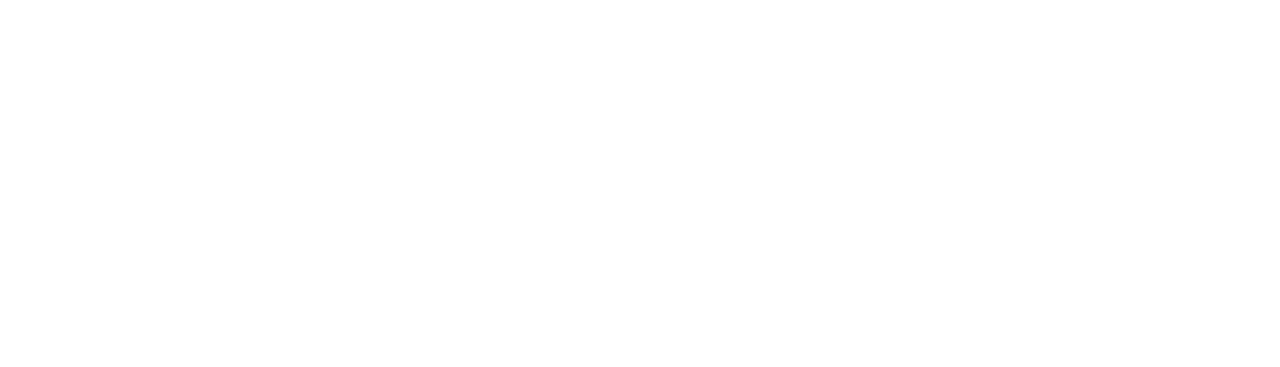
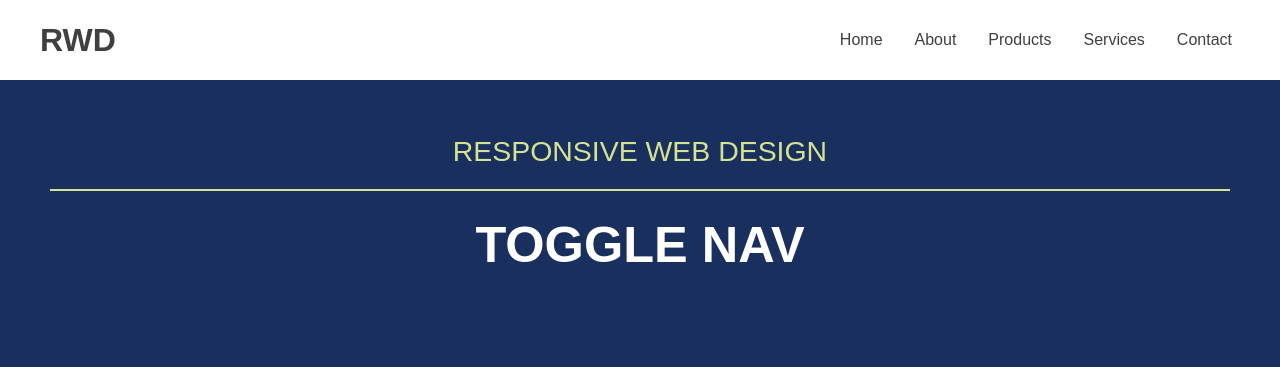
Before and after one commit to srai10/demo-toggle-nav, a plain HTML site: page index.html in a window 1280 px wide. Drawn offline with Linux system fonts and the light colour scheme.

Commit message:
demo completed

```diff
--- a/css/styles.css
+++ b/css/styles.css
@@ -1,4 +1,116 @@
 body {
     background-color: #192f5e;
     font-family: sans-serif;
+    color: #f5f5f5;
 }
+
+.flex-container {
+    display: flex;
+    align-items: center;
+    justify-content: space-between;
+}
+
+p {
+    color: #d5e294;
+    border-bottom: 2px solid #d5e294;
+    padding-bottom: 1rem;
+    margin-bottom: 1rem;
+    font-size: 1.777rem;
+
+}
+
+h2 {
+    color: #fff;
+    font-size: 3.157rem;
+    margin-bottom: 2rem;
+}
+
+/* Step 1: Style the default nav in it's showing state. Starting with the mobile view, style the layout and links for how they will look when visible. */
+
+header {
+    background-color: #fff;
+    padding: 1rem;
+}
+
+header a {
+    color: #3f3f3f;
+    text-decoration: none;
+    display: block;
+  }
+
+.menu a:hover,
+.menu a:active {
+    background-color: gainsboro;
+    border-radius: 4px;
+}
+
+.menu li {
+    line-height: 40px;
+    text-align: center;
+}
+
+button {
+    background-color: #fff;
+    border: none;
+}
+
+/* Step: 2: Now let's hide the menu. Once it's hidden this is the default load stage. If using display: none--that property cannot be transitioned */
+header nav {
+    max-height: 0;
+    overflow: hidden;
+    transition: max-height 1s ease-in-out;
+    /* Lets position this absolute and it will disappear from the document flow, and it will not leave a space where it was */
+    /*this position is in relation to the viewport because we are not positioning this to the parent container (parent container = position relative) */
+    position: absolute;
+    top: 4.6875rem;
+    left: 0;
+    width: 100vw;
+    background-color: #fff;
+}
+
+/* Step 3: Create a special class that will show the menu. This class name will only exist in the CSS file for now. The JavaScript file will add this class to the markup for us. */
+.show-nav {
+    max-height: 16rem;
+}
+
+section {
+    padding: 3.125rem;
+    text-align: center;
+    text-transform: uppercase;
+}
+
+/* Step 4: add a media query and show the nav by default for a horizontal screen layout */
+@media screen and (min-width: 700px) {
+    button.toggle-btn {
+        display: none;
+    }
+
+    /* show the nav by default */
+    header nav {
+        max-height: 90px;
+        overflow: visible;
+        position: static;
+        width: auto;
+    }
+
+    .inner-container {
+        max-width: 1200px;
+        margin: 0 auto;
+        display: flex;
+        justify-content: space-between;
+        align-items: center;
+
+    }
+
+    ul.menu {
+        display: flex;
+        gap: 1rem;
+
+    }
+
+    ul.menu a {
+        padding: 0 0.5rem;
+    }
+
+
+}
--- a/index.html
+++ b/index.html
@@ -1,12 +1,48 @@
 <!DOCTYPE html>
 <html lang="en">
+
 <head>
     <meta charset="UTF-8">
     <meta http-equiv="X-UA-Compatible" content="IE=edge">
     <meta name="viewport" content="width=device-width, initial-scale=1.0">
     <title>Toggle Navigation</title>
+    <link rel="stylesheet" href="css/reset.css">
+    <link rel="stylesheet" href="css/styles.css">
+    <script src="js/main.js" defer></script>
 </head>
+
 <body>
+    <header>
+        <div class="inner-container">
+            <div class="flex-container">
+                <h1><a href="index.html">RWD</a></h1>
+                <button class="toggle-btn">
+                    <svg viewBox="0 0 100 80" width="40" height="40">
+                        <rect width="100" height="20" rx="8"></rect>
+                        <rect y="30" width="100" height="20" rx="8"></rect>
+                        <rect y="60" width="100" height="20" rx="8"></rect>
+                    </svg>
+                </button>
+            </div>
 
+            <nav>
+                <ul class="menu">
+                    <li><a href="#">Home</a></li>
+                    <li><a href="#">About</a></li>
+                    <li><a href="#">Products</a></li>
+                    <li><a href="#">Services</a></li>
+                    <li><a href="#">Contact</a></li>
+                </ul>
+            </nav>
+        </div>
+    </header>
+
+    <main>
+        <section>
+            <p>Responsive Web Design</p>
+            <h2>Toggle Nav</h2>
+        </section>
+    </main>
 </body>
+
 </html>
--- /dev/null
+++ b/js/main.js
@@ -0,0 +1,11 @@
+/* Step 1: Select the element that will be clicked on to show or hide the navigator. In this case it's the button element. */
+const btn = document.querySelector('.toggle-btn');
+
+/*Step 2: add a click event to that button icon */
+btn.addEventListener('click', function() {
+    //when the button is clicked, show the nav element by adding the class name. Show nav to it
+    document.querySelector('nav').classList.toggle('show-nav');
+
+});
+
+/*Step 3: Link to the js file in the HTML, note: the js must be loaded last so use a defer attribute */
```
